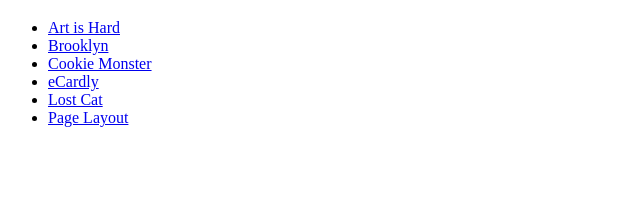
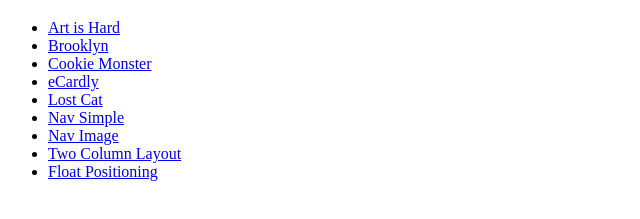
Before and after one commit to felixcohen/GA-Weekend, a plain HTML site: page index.html in a window 1280 px wide. Shown: the part 61-280 px from the top of the page, without its empty margins (0-640 px from the left). Drawn offline with Linux system fonts and the light colour scheme.

Commit message:
update index

```diff
--- a/index.html
+++ b/index.html
@@ -11,7 +11,11 @@
 		<li><a href="cookie-monster/index.html">Cookie Monster</a></li>
 		<li><a href="ecardly/index.html">eCardly</a></li>
 		<li><a href="lost-cat/index.html">Lost Cat</a></li>
-		<li><a href="pagelayout/index.html">Page Layout</a></li>
+		<li><a href="nav-simple/index.html">Nav Simple</a></li>
+		<li><a href="nav-image/index.html">Nav Image</a></li>
+		<li><a href="two-column-layout/index.html">Two Column Layout</a></li>
+		<li><a href="float_positioning/index.html">Float Positioning</a></li>
+
 	</ul>
 </body>
 </html>
```
